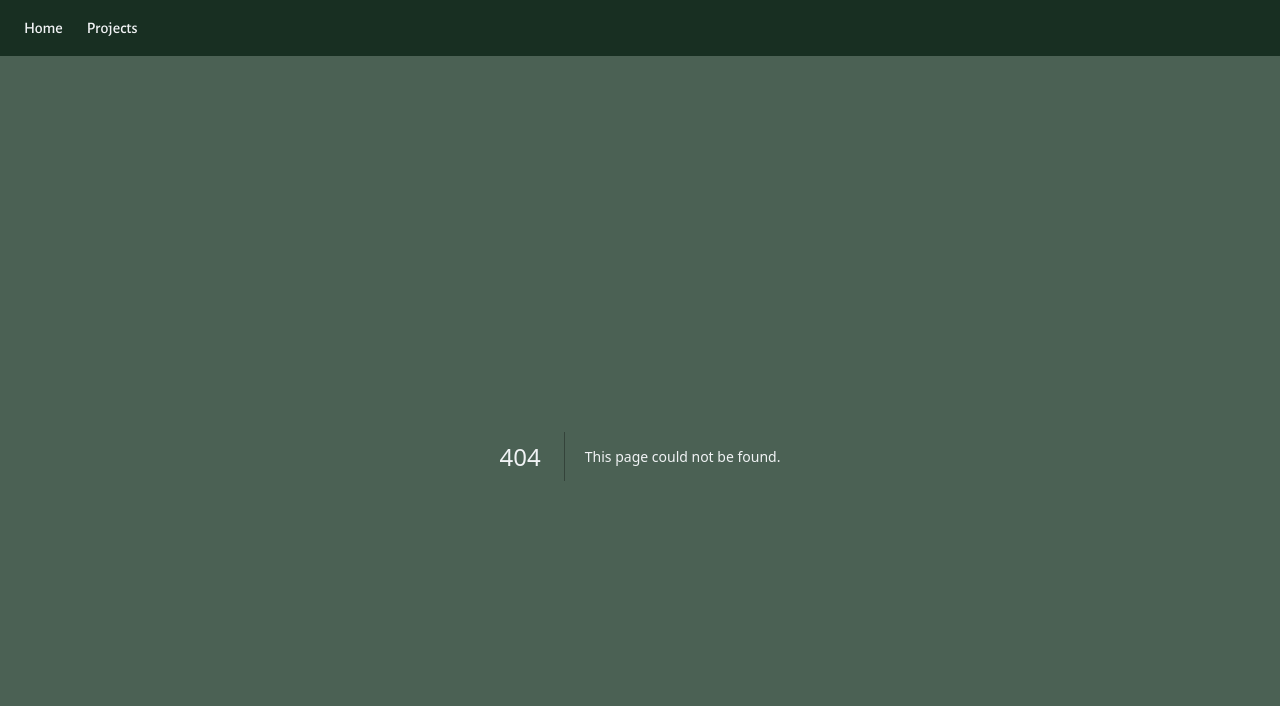
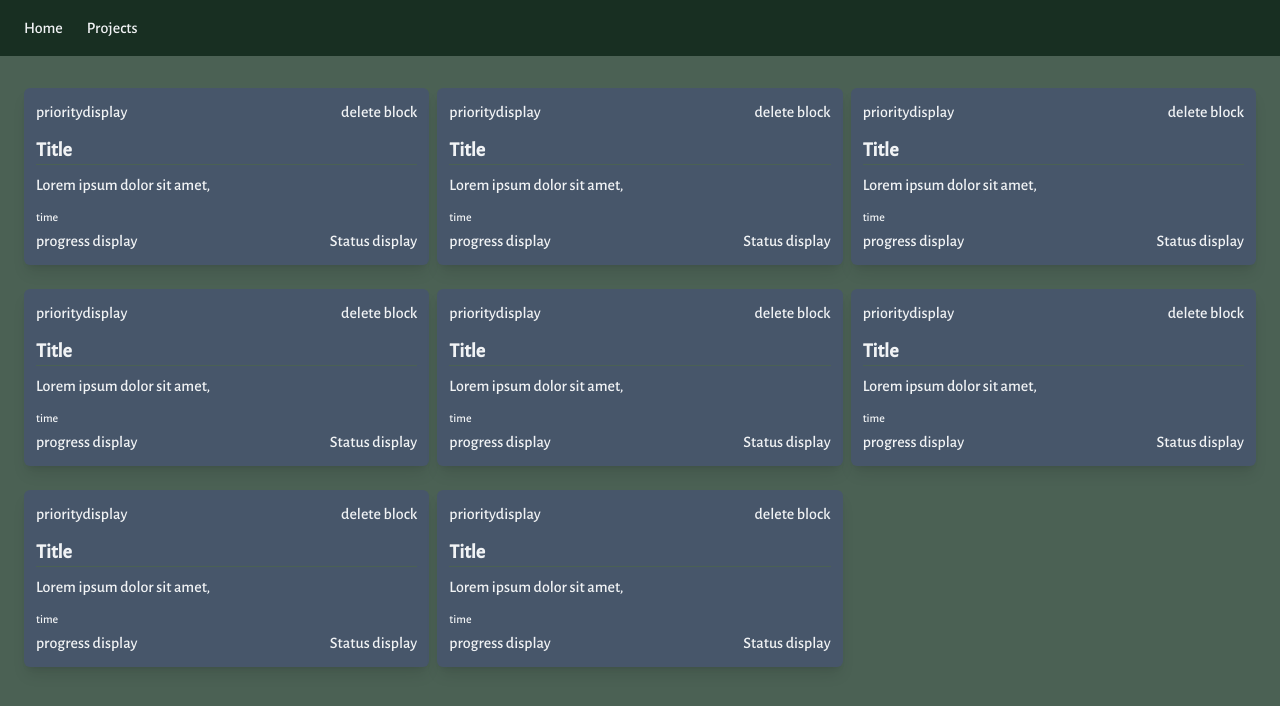
Before and after one commit to arob12inson/portfolio, a Next.js app: page /Projects in a window 1280 px wide. Before the commit this address had no page. Shown: the top 706 px of the page. Built offline with nearby package versions, Linux system fonts and the light colour scheme.

Commit message:
Cards + Project Page

```diff
--- a/app/(components)/Nav.tsx
+++ b/app/(components)/Nav.tsx
@@ -6,7 +6,7 @@ export default function Nav() {
       <div className="flex items-center space-x-6">
         <Link href="/">Home</Link>
 
-        <Link href="/Projets">Projects</Link>
+        <Link href="/Projects">Projects</Link>
       </div>
     </nav>
   );
--- /dev/null
+++ b/app/(components)/ProjectCard.tsx
@@ -0,0 +1,31 @@
+import Image from "next/image";
+
+const ProjectCard = () => {
+  return (
+    <div className="flex flex-col bg-card hover:bg-card-hover rounded-md shadow-lg p-3 m-2 min-w-full">
+      <div className="flex mb-3">
+        prioritydisplay
+        <div className="ml-auto">delete block</div>
+      </div>
+      <h4>Title</h4>
+      <hr className="h-px border-0 bg-page mb-2" />
+      <p className="whitespace-pre-wrap">Lorem ipsum dolor sit amet,</p>
+      <div className="flex-grow"></div>
+      <div className="flex mt-2">
+        <div className="flex flex-col">
+          <p className="text-xs my-1">time</p>
+          progress display
+        </div>
+        <div className="ml-auto flex items-end">Status display</div>
+      </div>
+    </div>
+
+    // <div className="flex flex-col">
+    //   <div>
+    //     <Image src="/me.jpg" alt="Project image" width={400} height={300} />
+    //   </div>
+    // </div>
+  );
+};
+
+export default ProjectCard;
--- /dev/null
+++ b/app/Projects/page.tsx
@@ -0,0 +1,19 @@
+import React from "react";
+import ProjectCard from "../(components)/ProjectCard";
+
+const Projects = () => {
+  return (
+    <div className="p-6 lg:grid grid-cols-2 xl:grid-cols-3 gap-2 justify-items-center items-center">
+      <ProjectCard />
+      <ProjectCard />
+      <ProjectCard />
+      <ProjectCard />
+      <ProjectCard />
+      <ProjectCard />
+      <ProjectCard />
+      <ProjectCard />
+    </div>
+  );
+};
+
+export default Projects;
```
